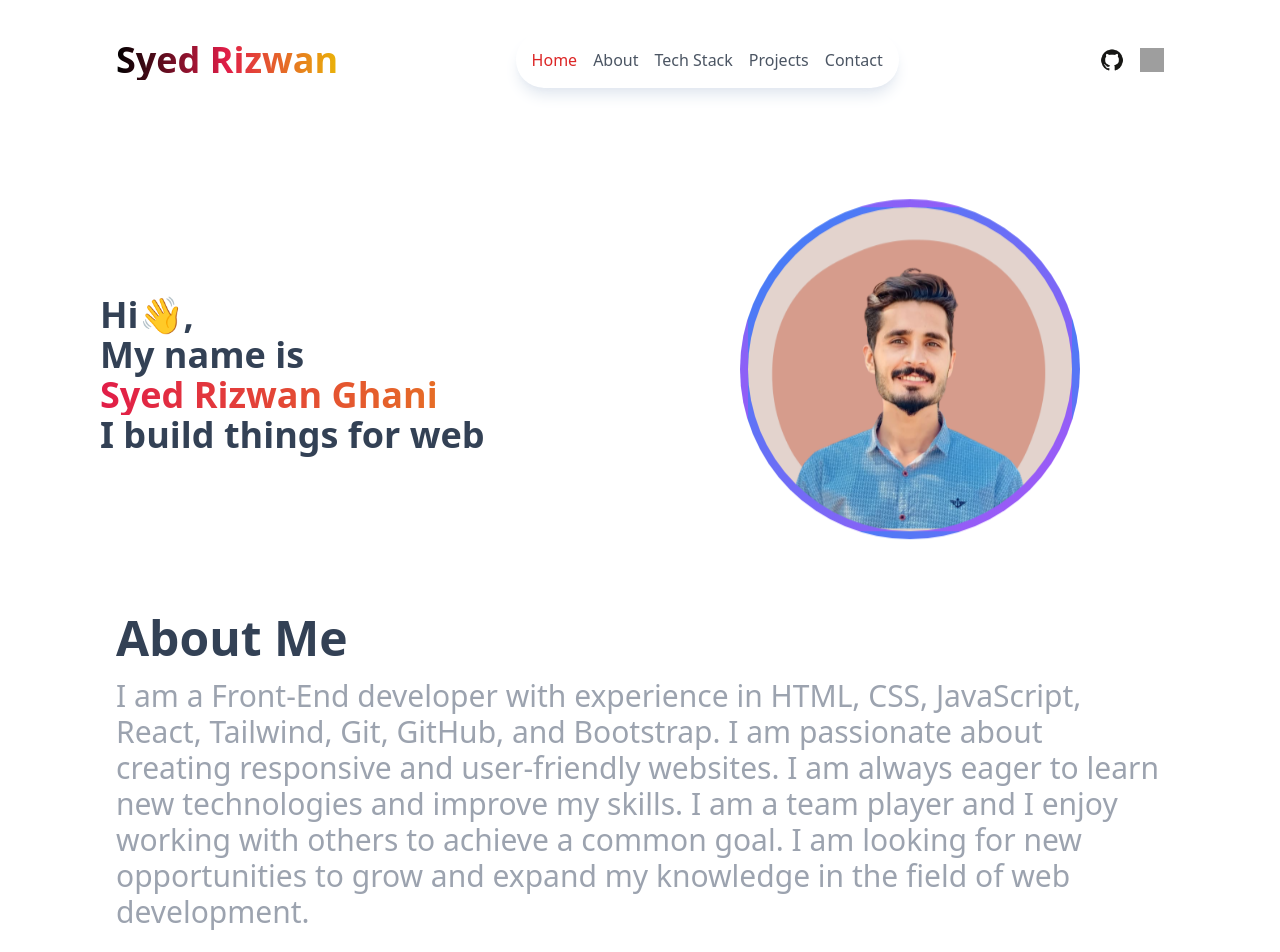
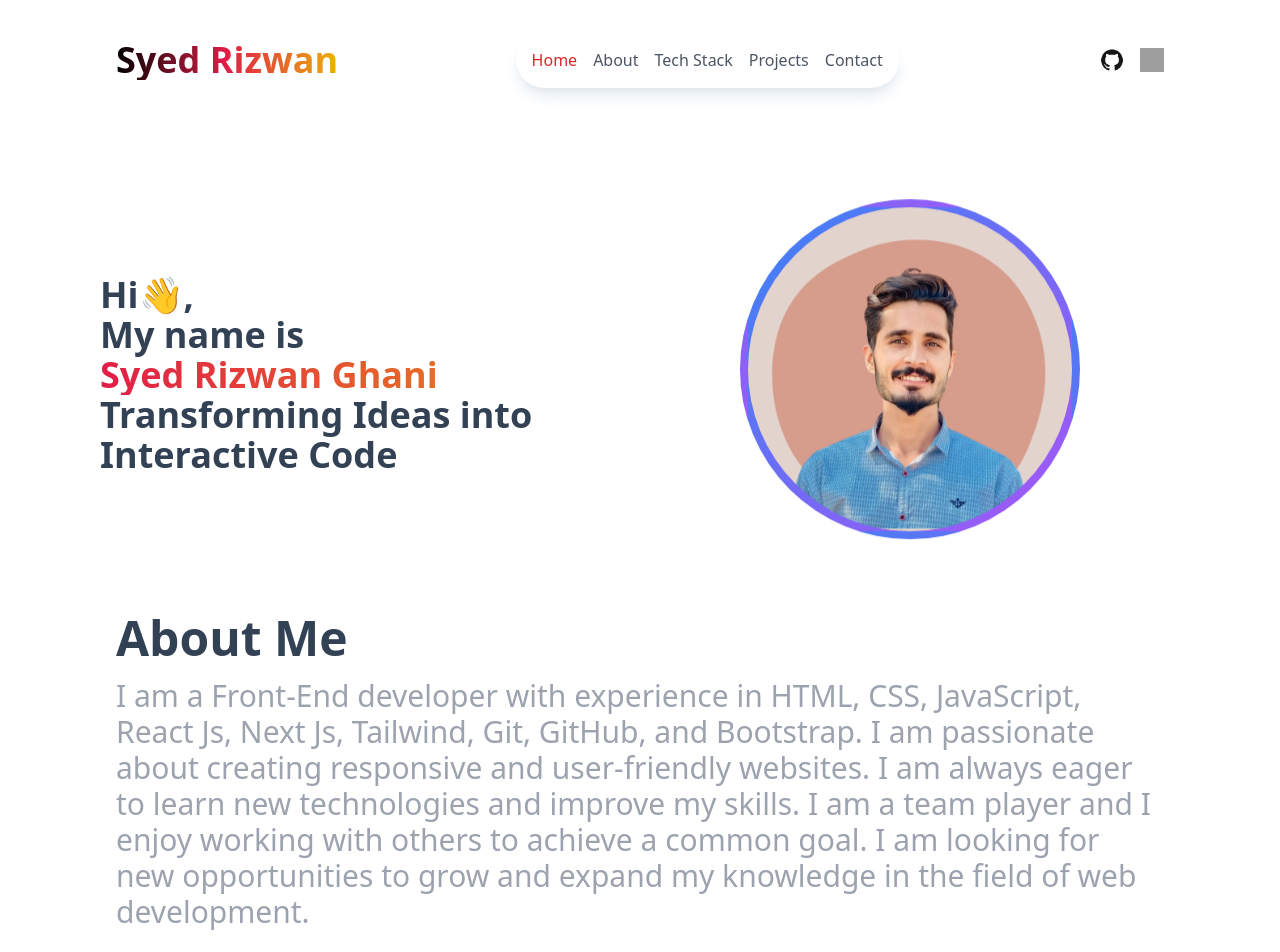
Before and after one commit to Syedrizwan23/Portfolio-in-react, a React (Vite) app: page / in a window 1280 px wide. Shown: the top 952 px of the page. Built offline with nearby package versions, Linux system fonts and the light colour scheme; grey boxes are pictures that could not be loaded.

Commit message:
small changes

```diff
--- a/src/Pages/About.jsx
+++ b/src/Pages/About.jsx
@@ -20,7 +20,7 @@ const About = () => {
           </h1>
           <p className="text-xl md:text-2xl lg:text-3xl text-gray-400">
             I am a Front-End developer with experience in HTML, CSS, JavaScript,
-            React, Tailwind, Git, GitHub, and Bootstrap. I am passionate about
+            React Js, Next Js, Tailwind, Git, GitHub, and Bootstrap. I am passionate about
             creating responsive and user-friendly websites. I am always eager to
             learn new technologies and improve my skills. I am a team player and I
             enjoy working with others to achieve a common goal. I am looking for
--- a/src/Pages/Hero.jsx
+++ b/src/Pages/Hero.jsx
@@ -21,7 +21,7 @@ const Hero = () => {
         <h1 className="text-lg md:text-4xl font-bold text-slate-700">Hi👋,</h1>
         <p className="text-lg md:text-4xl font-bold text-slate-700">My name is</p>
         <p className="text-lg md:text-4xl font-bold bg-gradient-to-r from-rose-600 to-yellow-500 bg-clip-text text-transparent">Syed Rizwan Ghani</p>
-        <p className="text-lg md:text-4xl font-bold text-slate-700">I build things for web</p>
+        <p className="text-lg md:text-4xl font-bold text-slate-700">Transforming Ideas into Interactive Code</p>
       </div>
       <div className="flex justify-center items-center p-4 md:p-0 h-full order-1 md:order-2">
         <img
```
